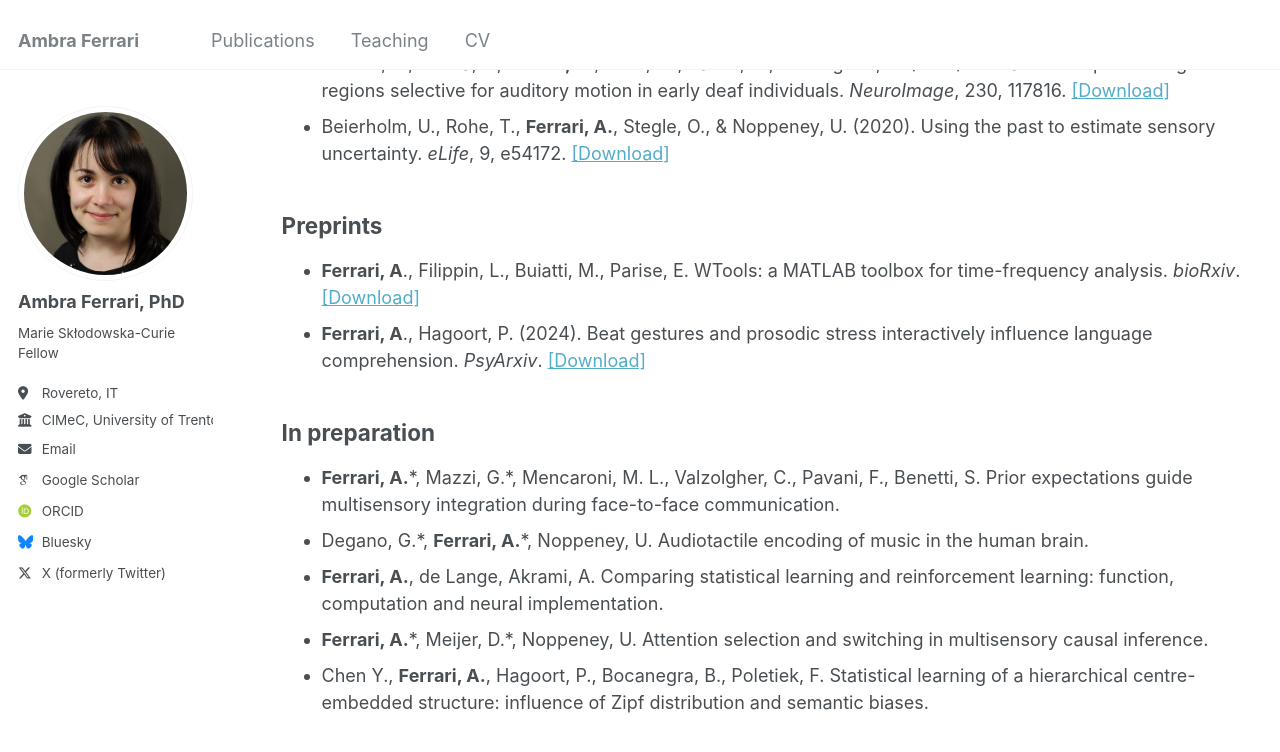
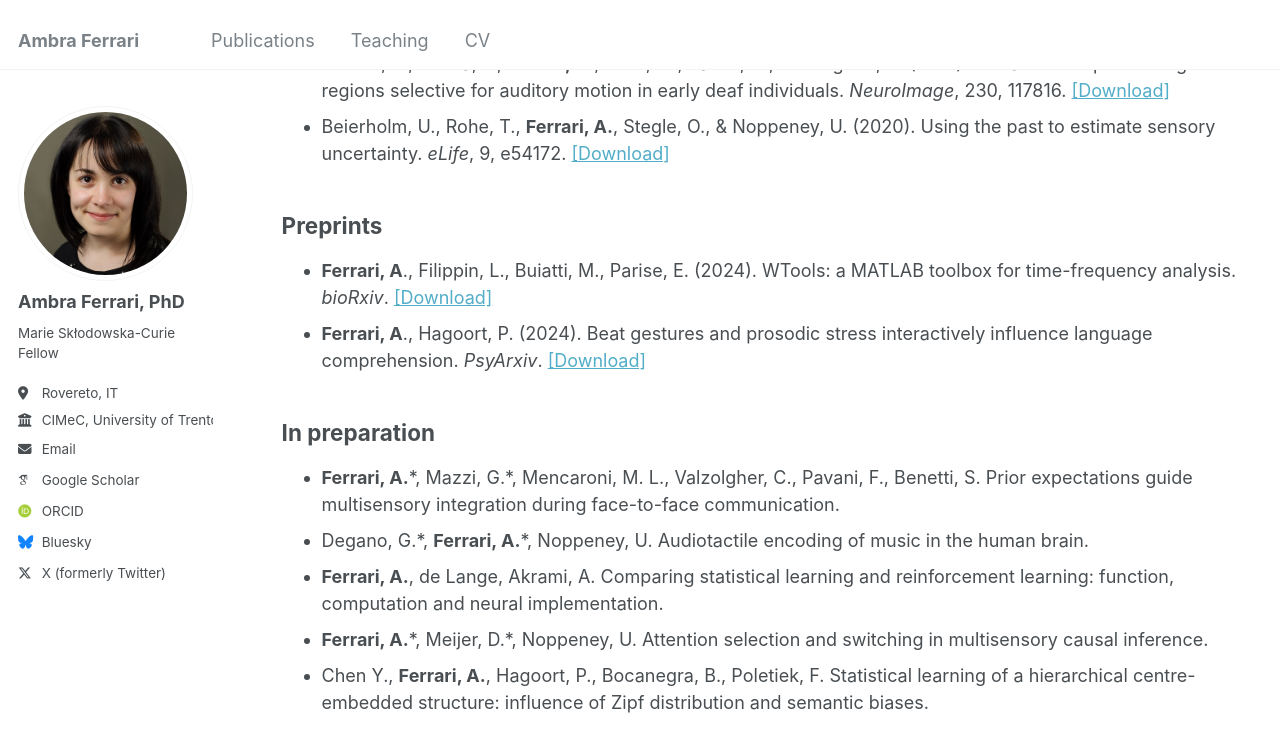
Before and after one commit to ambrafer/ambrafer.github.io, a Jekyll site: the page built from _pages/publications.html, in a window 1280 px wide and 900 px high, scrolled down 494 px. Shown: the top 752 px of the window. Built offline with Jekyll 4.4.1, drawn with Linux system fonts in a browser that asks for light colours; some web fonts are replaced.

Commit message:
Update publications.html

```diff
--- a/_pages/publications.html
+++ b/_pages/publications.html
@@ -35,7 +35,7 @@ author_profile: true
 
   <h2>Preprints</h2>
     <ul>
-        <li><b>Ferrari, A</b>., Filippin, L., Buiatti, M., Parise, E. WTools: a MATLAB toolbox for time-frequency analysis. <i>bioRxiv</i>.
+        <li><b>Ferrari, A</b>., Filippin, L., Buiatti, M., Parise, E. (2024). WTools: a MATLAB toolbox for time-frequency analysis. <i>bioRxiv</i>.
             <a href="https://doi.org/10.1101/2024.10.31.621249" target="_blank">[Download]</a>
         </li>
         <li><b>Ferrari, A</b>., Hagoort, P. (2024). Beat gestures and prosodic stress interactively influence language comprehension. <i>PsyArxiv</i>.
```
